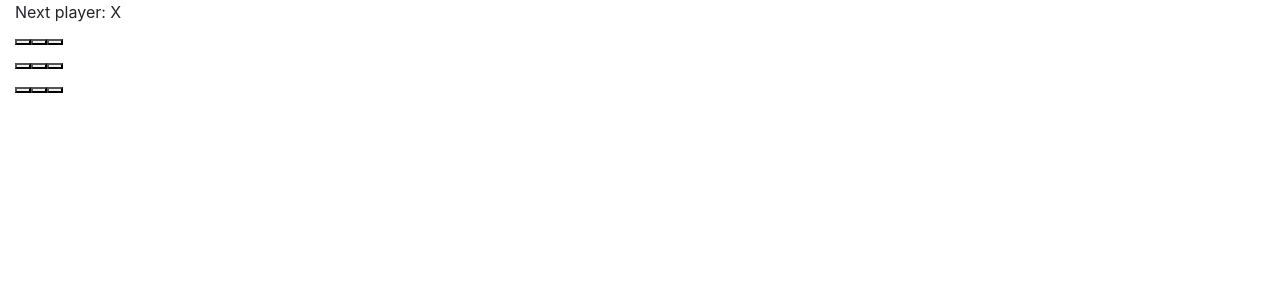
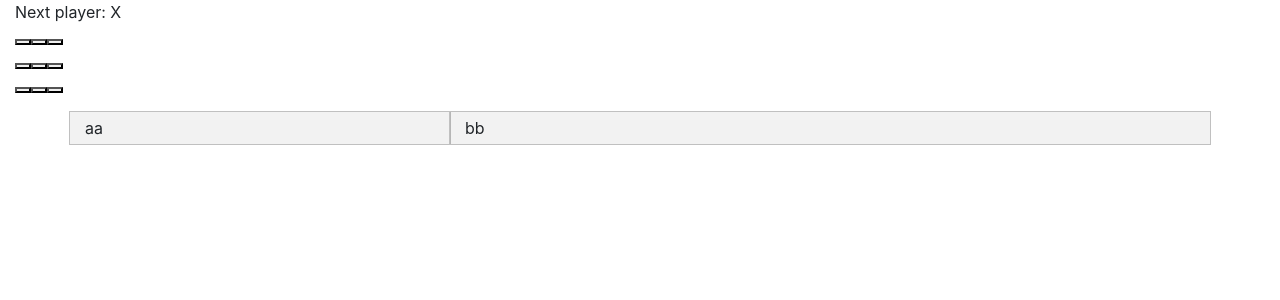
Before and after one commit to springcome/uo, a React (Create React App) app in the folder frontend/: page / in a window 1280 px wide. Shown: the top 300 px of the page. Built offline with nearby package versions, Linux system fonts and the light colour scheme.

Commit message:
react-grid-system 테스트파일작성

```diff
--- a/frontend/package.json
+++ b/frontend/package.json
@@ -10,6 +10,7 @@
     "react": "^16.13.1",
     "react-bootstrap": "^1.0.0",
     "react-dom": "^16.13.1",
+    "react-grid-system": "^6.3.1",
     "react-scripts": "3.4.1"
   },
   "scripts": {
--- a/frontend/src/App.js
+++ b/frontend/src/App.js
@@ -1,5 +1,6 @@
 import React from 'react';
 import Game from './tictactoe/Game';
+import GridSystem from "./drafts/GridSystem";
 
 import "bootstrap/dist/css/bootstrap.css";
 
@@ -7,6 +8,7 @@ function App() {
   return (
 		<div className="container-fluid">
 			<Game />
+			<GridSystem />
 		</div>
   );
 }
--- /dev/null
+++ b/frontend/src/drafts/GridSystem.js
@@ -0,0 +1,17 @@
+import React from "react";
+import { Container, Row, Col } from "react-grid-system";
+
+class GridSystem extends React.Component {
+    render() {
+        return (
+            <Container>
+                <Row>
+                    <Col debug sm={4}>aa</Col>
+                    <Col debug>bb</Col>
+                </Row>
+            </Container>
+        );
+    }
+}
+
+export default GridSystem;
```
Also changed, not shown: 1 other file (tests, documents, lock files or other folders).
